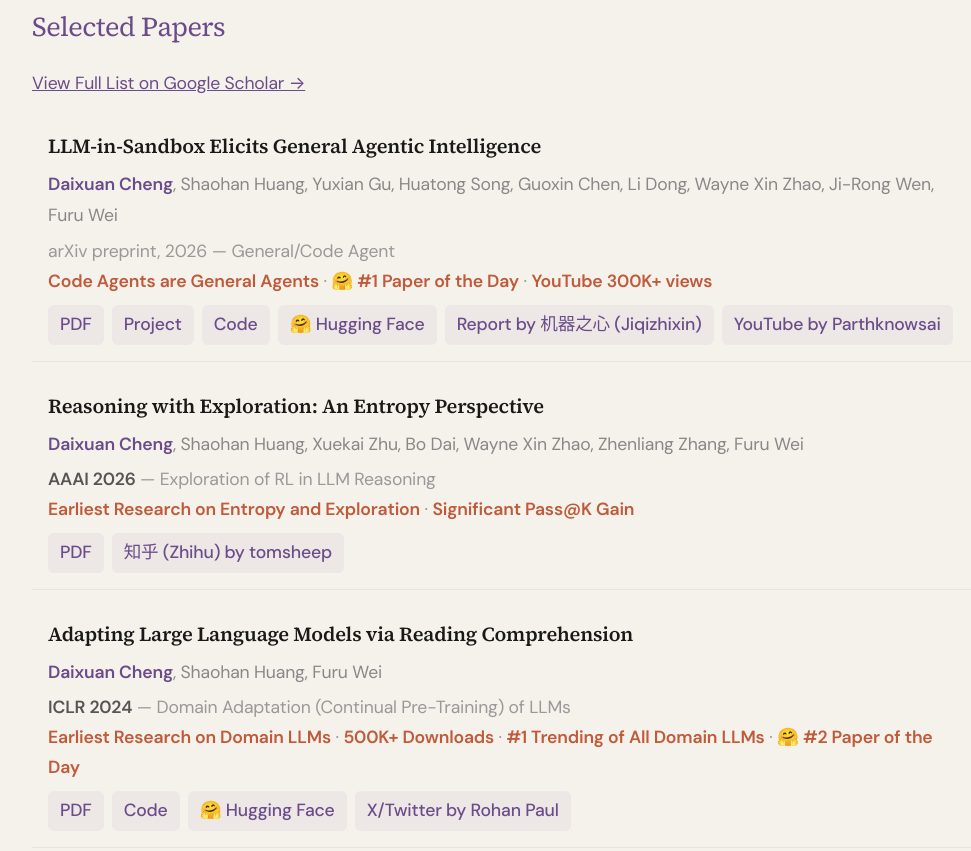
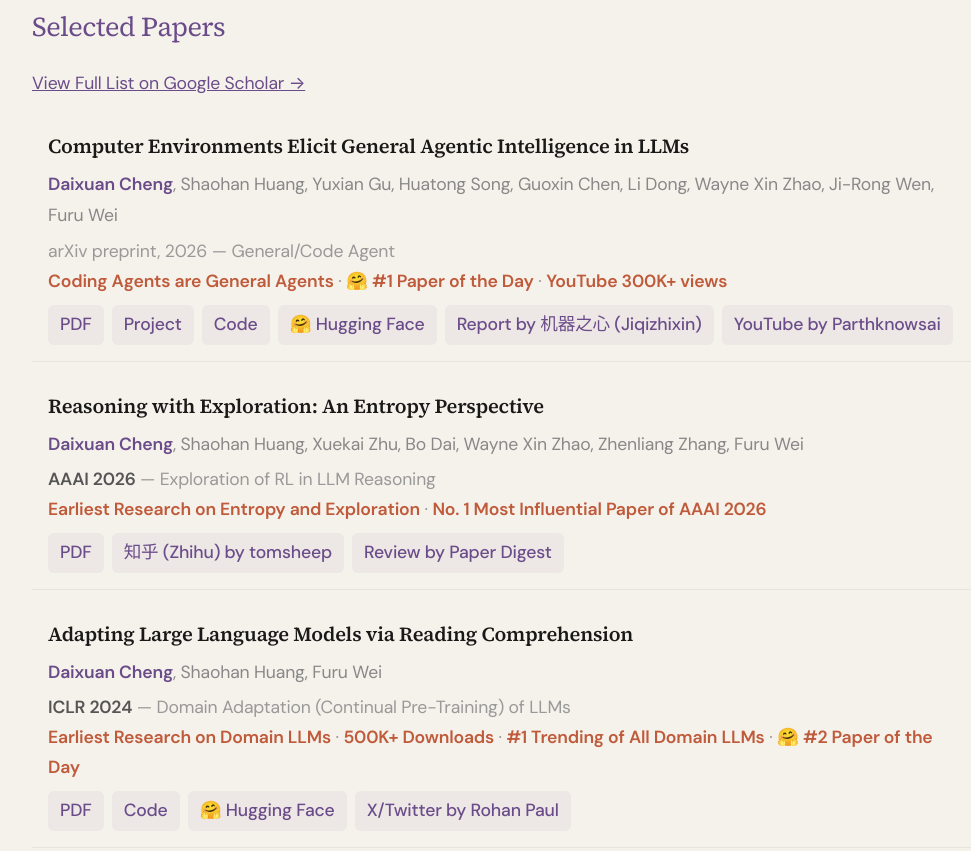
Before and after one commit to cdxeve/cdxeve.github.io, a plain HTML site: page index.html in a window 1280 px wide. Shown: the part 1752-2603 px from the top of the page, without its empty margins (132-1103 px from the left). Drawn offline with Linux system fonts and the light colour scheme.

Commit message:
update aaai

```diff
--- a/index.html
+++ b/index.html
@@ -590,7 +590,7 @@
 
             <div class="highlight">
                 I study LLMs, from pre-training to agent. I pursue <strong style="color: #6B4C8A;">simple</strong> and <strong style="color: #6B4C8A;">generalizable</strong> research.
-                <div style="margin-top: 8px;">Current focus: general code agent, see <a href="https://huggingface.co/papers/2601.16206">LLM-in-Sandbox</a>.</div>
+                <div style="margin-top: 8px;">Current focus: general coding agent, see <a href="https://huggingface.co/papers/2601.16206">LLM-in-Sandbox</a>.</div>
             </div>
 
             <div class="contact-links">
@@ -706,11 +706,11 @@
 
             <!-- Paper 1 -->
             <div class="pub-item">
-                <div class="pub-title">LLM-in-Sandbox Elicits General Agentic Intelligence</div>
+                <div class="pub-title">Computer Environments Elicit General Agentic Intelligence in LLMs</div>
                 <div class="pub-authors"><strong>Daixuan Cheng</strong>, Shaohan Huang, Yuxian Gu, Huatong Song, Guoxin Chen, Li Dong, Wayne Xin Zhao, Ji-Rong Wen, Furu Wei</div>
                 <div class="pub-venue">
                     arXiv preprint, 2026 &mdash; General/Code Agent<br>
-                    <span class="pub-highlight">Code Agents are General Agents</span> · <a href="https://huggingface.co/papers/2601.16206" class="pub-highlight">🤗 #1 Paper of the Day</a> · <a href="https://www.youtube.com/shorts/9sjjLT2qyBE" class="pub-highlight">YouTube 300K+ views</a>
+                    <span class="pub-highlight">Coding Agents are General Agents</span> · <a href="https://huggingface.co/papers/2601.16206" class="pub-highlight">🤗 #1 Paper of the Day</a> · <a href="https://www.youtube.com/shorts/9sjjLT2qyBE" class="pub-highlight">YouTube 300K+ views</a>
                 </div>
                 <div class="pub-links">
                     <a href="https://arxiv.org/abs/2601.16206">PDF</a>
@@ -728,11 +728,12 @@
                 <div class="pub-authors"><strong>Daixuan Cheng</strong>, Shaohan Huang, Xuekai Zhu, Bo Dai, Wayne Xin Zhao, Zhenliang Zhang, Furu Wei</div>
                 <div class="pub-venue">
                     <strong>AAAI 2026</strong> &mdash; Exploration of RL in LLM Reasoning<br>
-                    <span class="pub-highlight">Earliest Research on Entropy and Exploration</span> · <span class="pub-highlight">Significant Pass@K Gain</span>
+                    <span class="pub-highlight">Earliest Research on Entropy and Exploration</span> · <a href="https://www.paperdigest.org/digest/?type=review&topic=aaai&year=2026" class="pub-highlight">No. 1 Most Influential Paper of AAAI 2026</a>
                 </div>
                 <div class="pub-links">
                     <a href="https://arxiv.org/abs/2506.14758">PDF</a>
                     <a href="https://zhuanlan.zhihu.com/p/1919015989170930097">知乎 (Zhihu) by tomsheep</a>
+                    <a href="https://www.paperdigest.org/digest/?type=review&topic=aaai&year=2026">Review by Paper Digest</a>
                 </div>
             </div>
 
@@ -870,6 +871,9 @@
         <h2>Honors &amp; Awards</h2>
         <div class="award-list">
             <div class="award-item">
+                <span class="award-text">Most Influential Paper of AAAI 2026 (by Paper Digest)</span>
+            </div>
+            <div class="award-item">
                 <span class="award-text">🤗 Hugging Face Top Contributors</span>
             </div>
             <div class="award-item">
```
